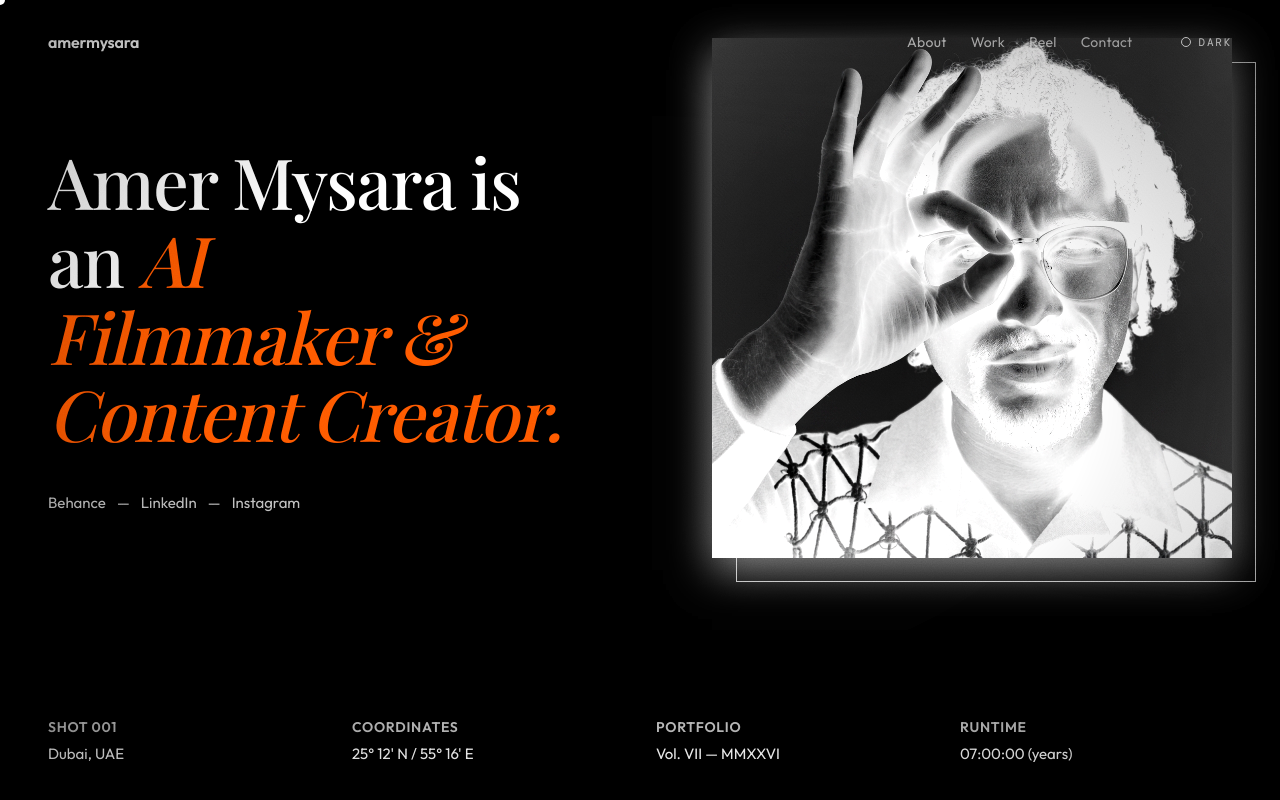
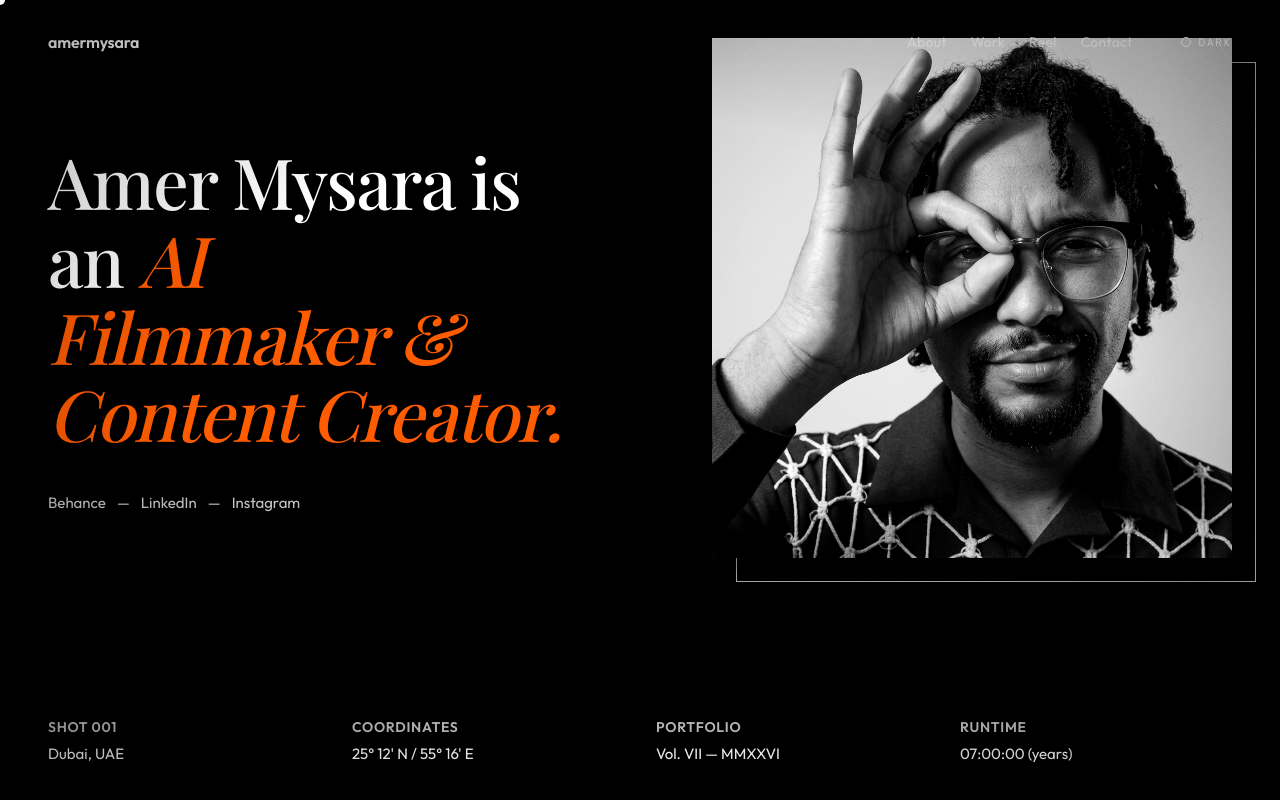
Before and after one commit to AmerMysara/Profile, a React (Vite) app: page / in a window 1280 px wide. Shown: the top 800 px of the page. Built offline with nearby package versions, Linux system fonts and the light colour scheme; a web font is replaced by a local one.

Commit message:
Fix creativity color and dark mode image filter

```diff
--- a/src/components/Testimonials.tsx
+++ b/src/components/Testimonials.tsx
@@ -56,7 +56,7 @@ export function Testimonials() {
         <h2 className="creativity-headline">
           It's all about
           <br />
-          <em>Creativity</em>
+          <em className="text-orange">Creativity</em>
         </h2>
         <div className="creativity-rule" />
       </div>
--- a/src/index.css
+++ b/src/index.css
@@ -338,8 +338,8 @@ h1.hero-title {
   box-shadow: 0 12px 40px rgba(0, 0, 0, 0.1);
 }
 html[data-theme='dark'] .hero-profile-frame img {
-  filter: contrast(1.1) invert(1);
-  box-shadow: 0 12px 40px rgba(0, 0, 0, 0.5);
+  filter: contrast(1.05);
+  box-shadow: 0 12px 40px rgba(0, 0, 0, 0.6);
 }
 
 .hero-meta-row-clean {
@@ -1302,7 +1302,7 @@ section {
 .creativity-headline em {
   font-style: italic;
   font-weight: 400;
-  color: var(--accent);
+  color: #ff5500;
   letter-spacing: -0.03em;
 }
 
```
